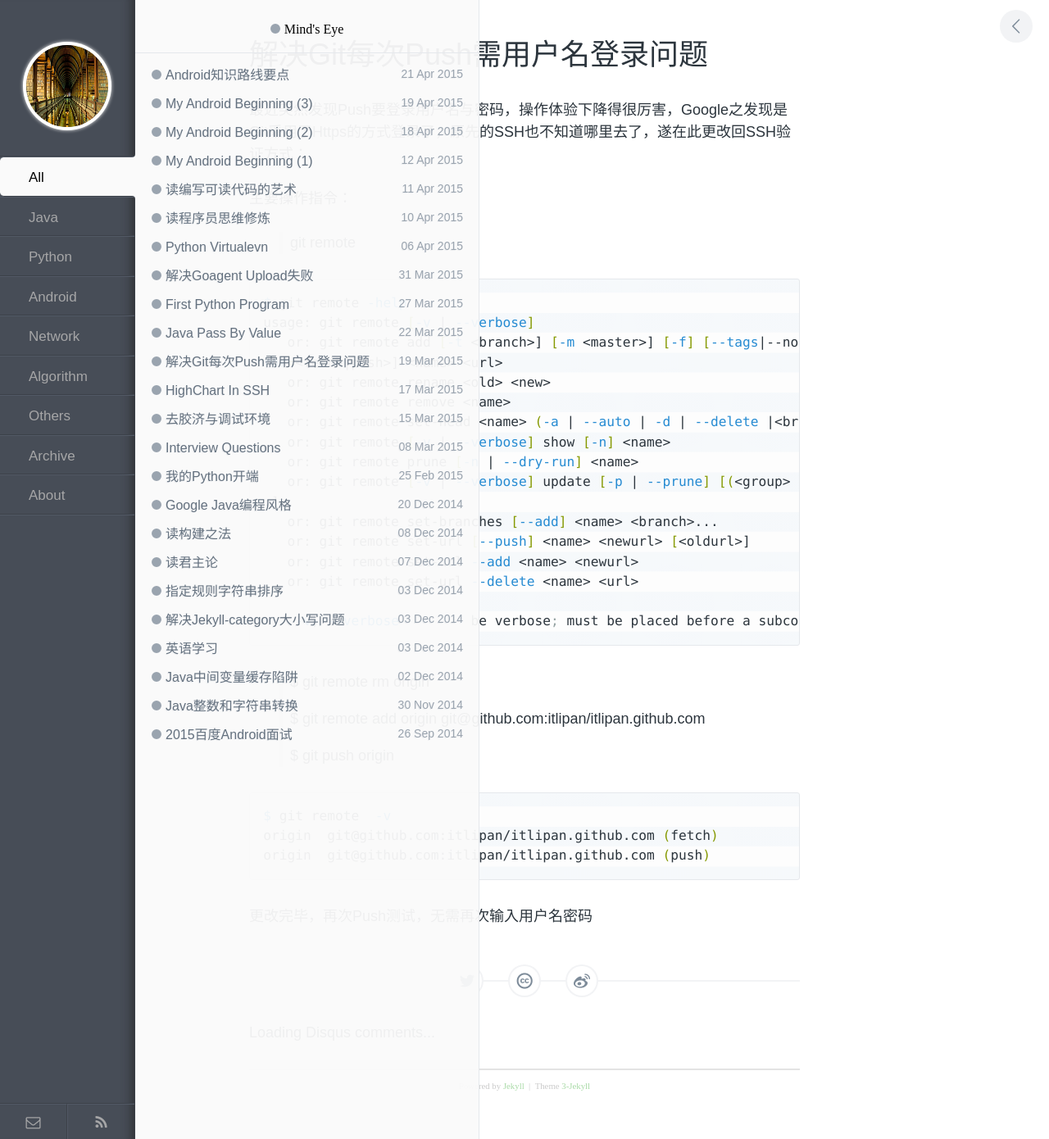
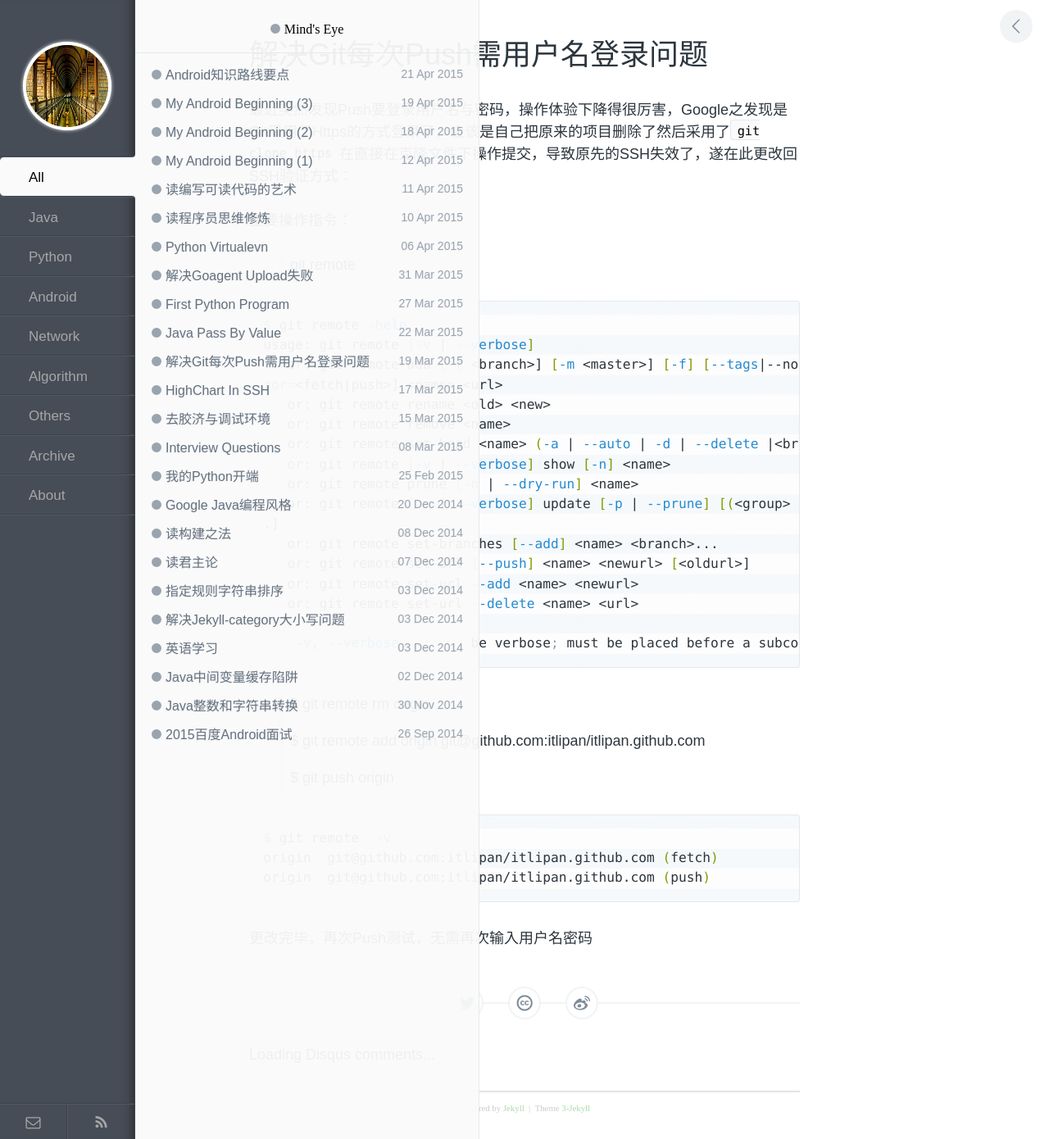
Before and after one commit to enlipan/enlipan.github.io, a Jekyll site: the page built from _posts/2015-3-19-Git-to-ssh.md, in a window 1280 px wide. Shown: the whole page at 82% size. Built offline with Jekyll 4.4.1, drawn with Linux system fonts in a browser that asks for light colours; comment, search, counter and statistics services are not loaded.

Commit message:
Update 2015-3-19-Git-to-ssh.md

```diff
--- a/_posts/2015-3-19-Git-to-ssh.md
+++ b/_posts/2015-3-19-Git-to-ssh.md
@@ -4,7 +4,7 @@ title: 解决Git每次Push需用户名登录问题
 category: others
 ---
 
-最近突然发现Push要登录用户名与密码，操作体验下降得很厉害，Google之发现是Git采用了Https的方式登录了，原先的SSH也不知道哪里去了，遂在此更改回SSH验证方式：
+最近突然发现Push要登录用户名与密码，操作体验下降得很厉害，Google之发现是Git采用了Https的方式登录了，应该是自己把原来的项目删除了然后采用了`git clone https`在直接在克隆文件下操作提交，导致原先的SSH失效了，遂在此更改回SSH验证方式：
 
 主要操作指令：
 
```
